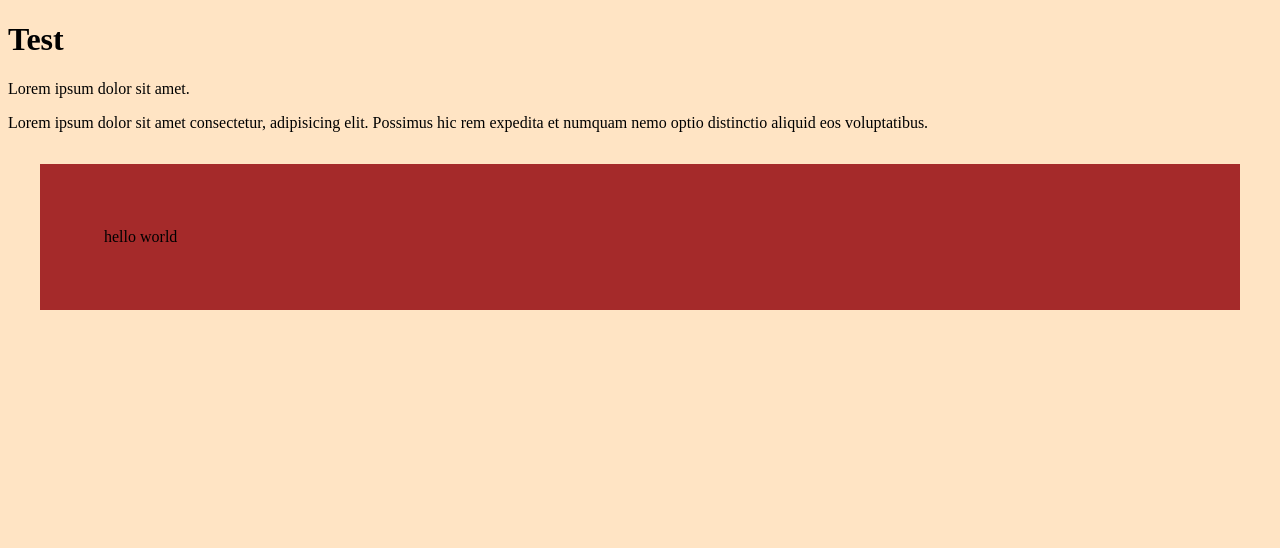
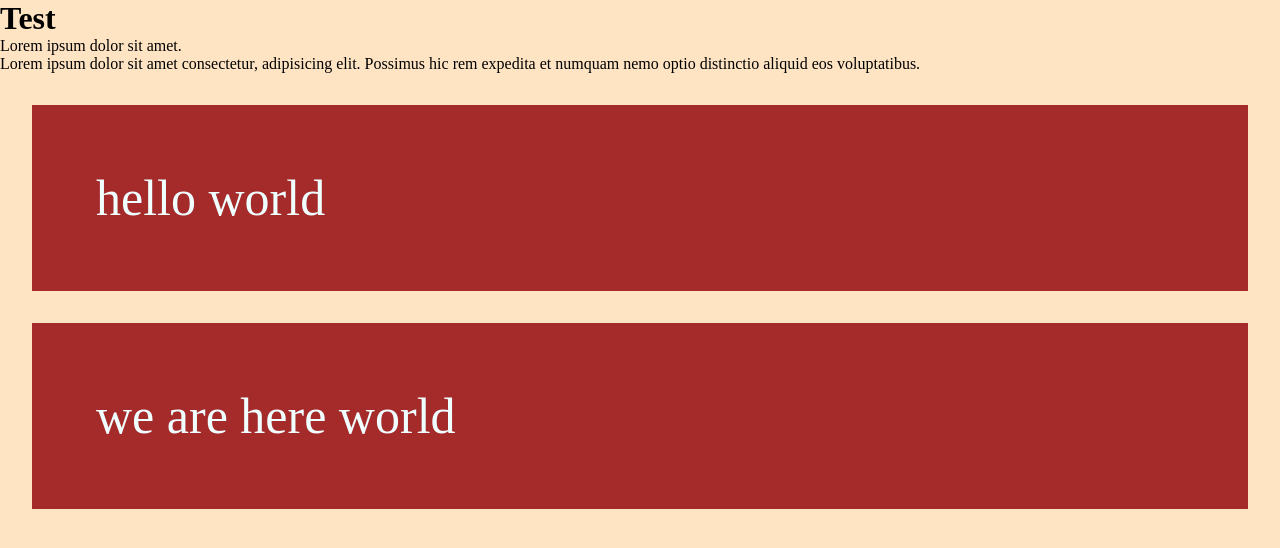
Before and after one commit to RominaBideh/text-changing, a plain HTML site: page index.html in a window 1280 px wide. Drawn offline with Linux system fonts and the light colour scheme.

Commit message:
small changes on your branch

```diff
--- a/index.html
+++ b/index.html
@@ -1,20 +1,23 @@
+<!-- @format -->
+
 <!DOCTYPE html>
 <html>
   <head>
-        <meta charset="utf-8">
-        <meta http-equiv="X-UA-Compatible" content="IE=edge">
+    <meta charset="utf-8" />
+    <meta http-equiv="X-UA-Compatible" content="IE=edge" />
     <title>test</title>
-        <meta name="description" content="">
-        <meta name="viewport" content="width=device-width, initial-scale=1">
-        <link rel="stylesheet" href="style.css">
+    <meta name="description" content="" />
+    <meta name="viewport" content="width=device-width, initial-scale=1" />
+    <link rel="stylesheet" href="style.css" />
   </head>
   <body>
     <h1>Test</h1>
     <p class="Parag">Lorem ipsum dolor sit amet.</p>
-       <p id="high">Lorem ipsum dolor sit amet consectetur, adipisicing elit. Possimus hic rem expedita et numquam nemo optio distinctio aliquid eos voluptatibus.
+    <p id="high">
+      Lorem ipsum dolor sit amet consectetur, adipisicing elit. Possimus hic rem
+      expedita et numquam nemo optio distinctio aliquid eos voluptatibus.
     </p>
     <div class="me">hello world</div>
-
-
+    <div class="me">we are here world</div>
   </body>
 </html>
--- a/style.css
+++ b/style.css
@@ -1,8 +1,13 @@
-*{
-    background-color: bisque;
+/** @format */
+
+* {
+  background-color: bisque;
+  margin: 0;
 }
-.me{
-    background: brown;
-    margin: 2rem;
-    padding:4rem;
+.me {
+  background: brown;
+  margin: 2rem;
+  padding: 4rem;
+  color: azure;
+  font-size: 50px;
 }
```
Lines whose indentation alone changed are shown as unchanged.
